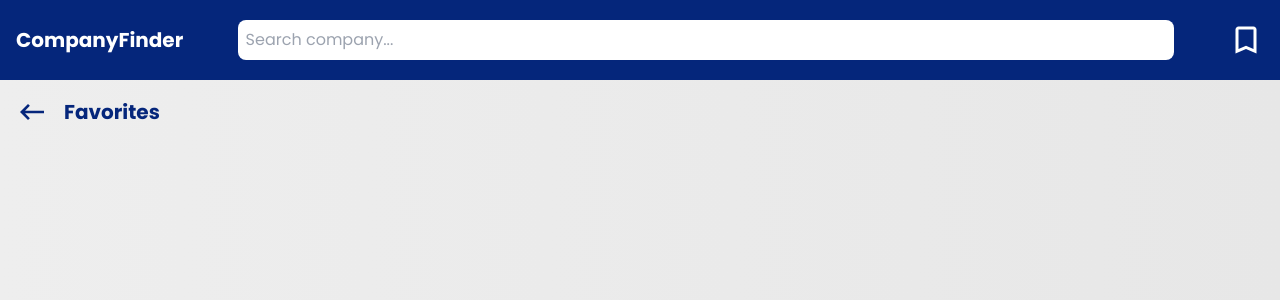
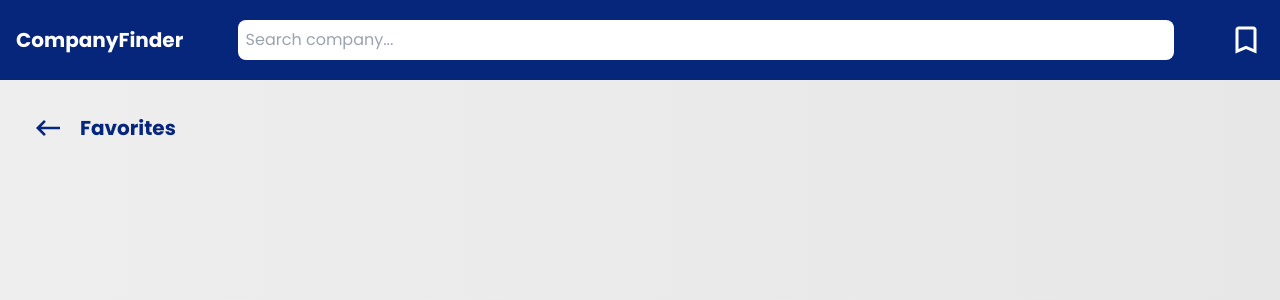
Before and after one commit to KenKindermann/CompanyFinder, a React (Vite) app: page /favorites in a window 1280 px wide. Shown: the top 300 px of the page. Built offline with nearby package versions, Linux system fonts and the light colour scheme.

Commit message:
add custom section to favorites section

```diff
--- a/src/views/Favorites.jsx
+++ b/src/views/Favorites.jsx
@@ -16,7 +16,7 @@ const Favorites = () => {
   const { favorites } = useContext(DataContext);
 
   return (
-    <section>
+    <section className="custom-section">
       <div className="flex gap-4 items-center px-4 pt-4">
         <img src={backwardsIcon} alt="backwards icon" onClick={() => navigate("/")} className="cursor-pointer" />
         <h1 className="text-custom-blue font-bold text-xl">Favorites</h1>
```
